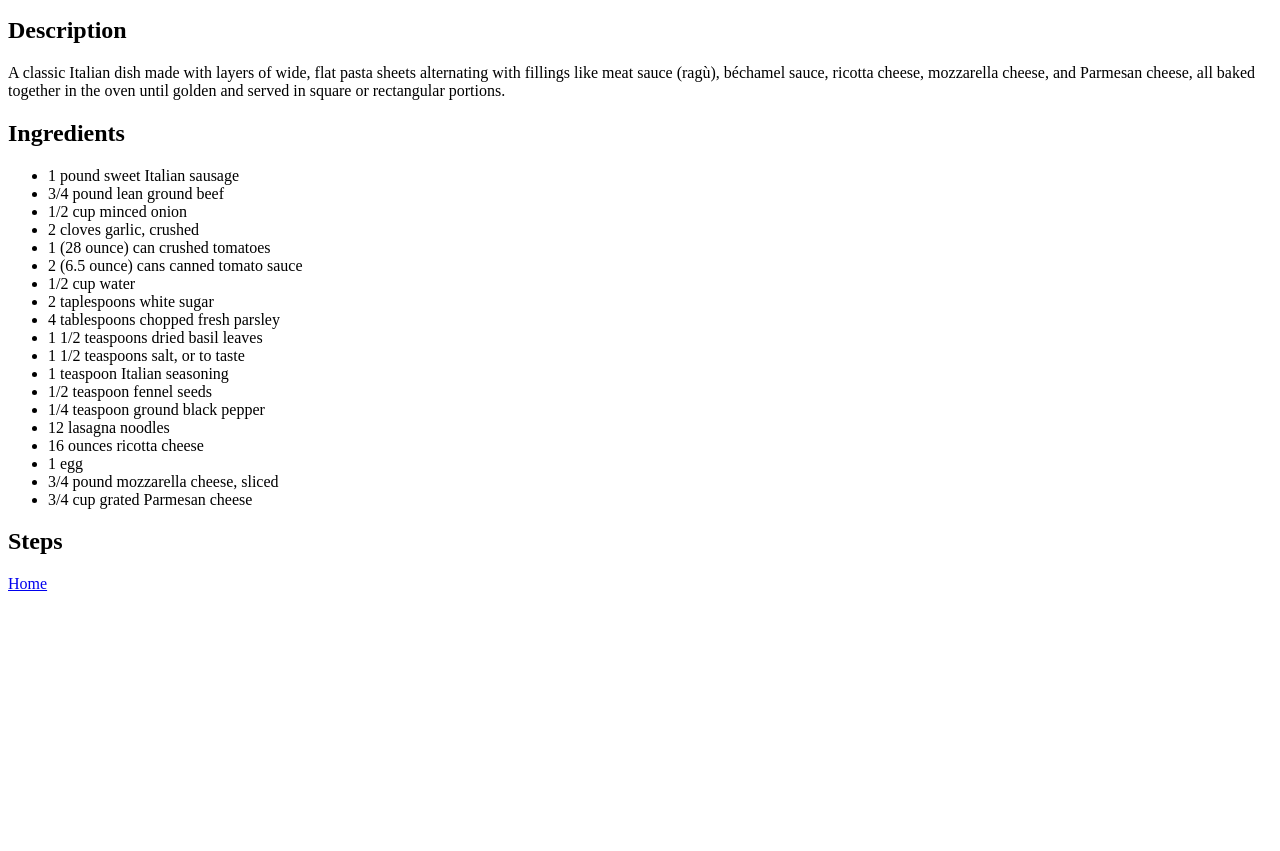
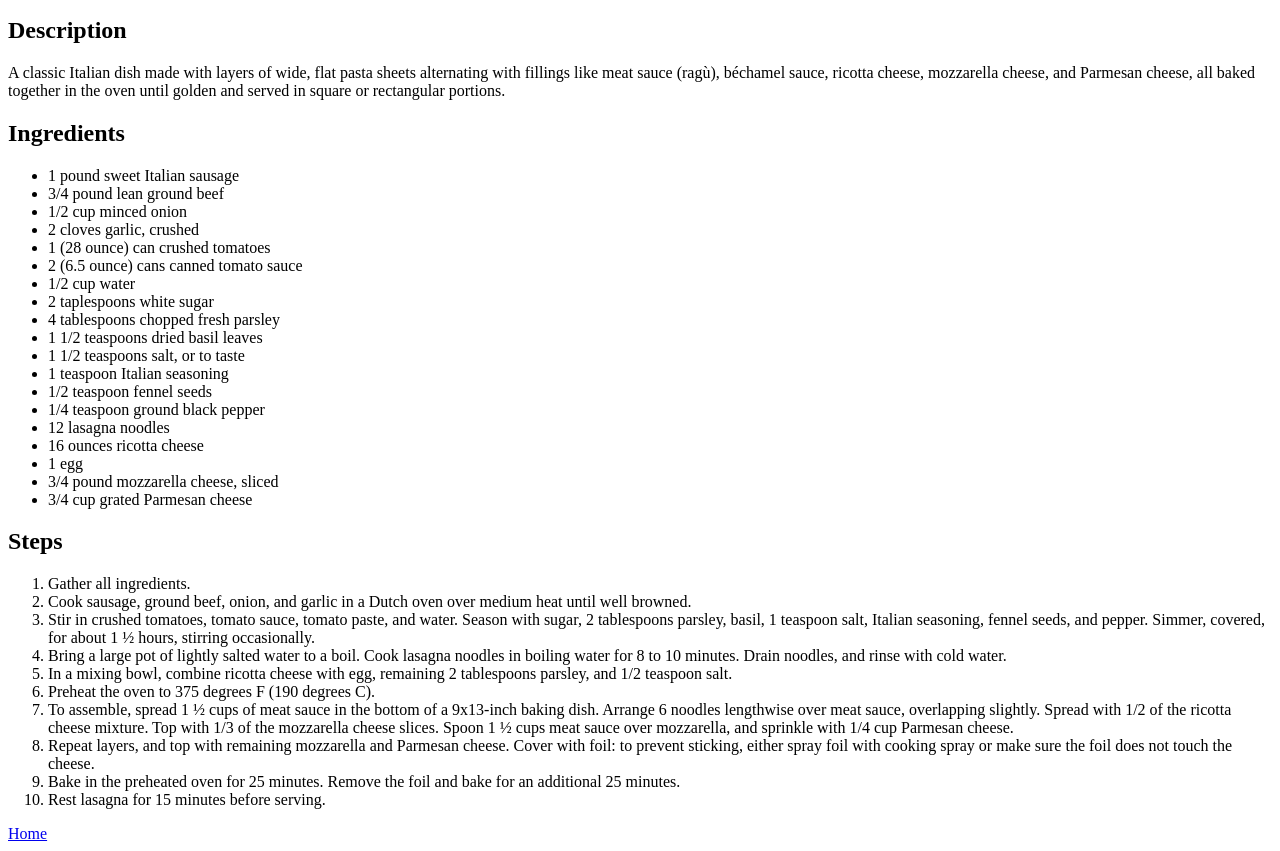
Before and after one commit to anthonyle63/odin-recipes, a plain HTML site: page recipes/lasagna.html in a window 1280 px wide. Shown: the part 101-952 px from the top of the page. Before the commit the page ends 800 px from the top, so only its background shows below. Drawn offline with Linux system fonts and the light colour scheme.

Commit message:
add steps to recipes
finish ingredients and add steps to recipe

```diff
--- a/recipes/lasagna.html
+++ b/recipes/lasagna.html
@@ -37,7 +37,16 @@
 
                 <h2>Steps</h2>
                     <ol>
-
+                       <li>Gather all ingredients.</li>
+                       <li>Cook sausage, ground beef, onion, and garlic in a Dutch oven over medium heat until well browned.</li>
+                       <li>Stir in crushed tomatoes, tomato sauce, tomato paste, and water. Season with sugar, 2 tablespoons parsley, basil, 1 teaspoon salt, Italian seasoning, fennel seeds, and pepper. Simmer, covered, for about 1 ½ hours, stirring occasionally.</li>
+                       <li>Bring a large pot of lightly salted water to a boil. Cook lasagna noodles in boiling water for 8 to 10 minutes. Drain noodles, and rinse with cold water.</li>
+                       <li>In a mixing bowl, combine ricotta cheese with egg, remaining 2 tablespoons parsley, and 1/2 teaspoon salt.</li>
+                       <li>Preheat the oven to 375 degrees F (190 degrees C).</li>
+                       <li>To assemble, spread 1 ½ cups of meat sauce in the bottom of a 9x13-inch baking dish. Arrange 6 noodles lengthwise over meat sauce, overlapping slightly. Spread with 1/2 of the ricotta cheese mixture. Top with 1/3 of the mozzarella cheese slices. Spoon 1 ½ cups meat sauce over mozzarella, and sprinkle with 1/4 cup Parmesan cheese.</li>
+                       <li>Repeat layers, and top with remaining mozzarella and Parmesan cheese. Cover with foil: to prevent sticking, either spray foil with cooking spray or make sure the foil does not touch the cheese.</li>
+                       <li>Bake in the preheated oven for 25 minutes. Remove the foil and bake for an additional 25 minutes.</li>
+                       <li>Rest lasagna for 15 minutes before serving.</li>
                     </ol>
             <a href="../index.html">Home</a>
     </body>
```
